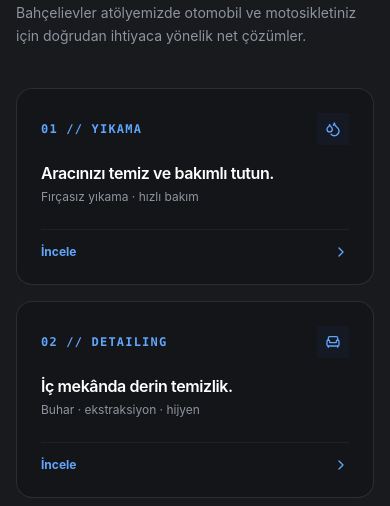
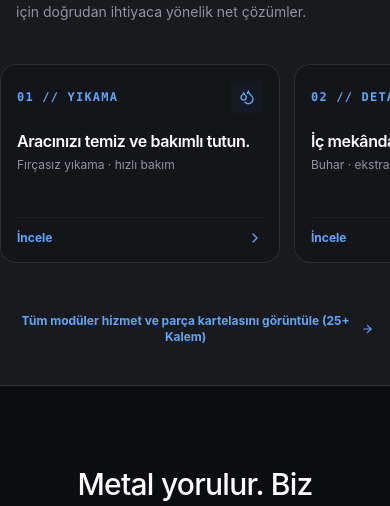
Before and after one commit to AgricolaC/bumex-garage-website, a Next.js app: page / in a window 390 px wide. Shown: the part 1097-1603 px from the top of the page. Built offline with nearby package versions, Linux system fonts and the light colour scheme.

Commit message:
feat(mobile): convert intent cards to horizontal snap carousel on mobile

```diff
--- a/src/components/landing/IntentCards.tsx
+++ b/src/components/landing/IntentCards.tsx
@@ -94,7 +94,7 @@ export function IntentCards({ theme }: IntentCardsProps) {
   return (
     <section
       id="niyet-secici"
-      className={`py-16 sm:py-20 px-4 sm:px-8 border-b transition-colors duration-200 ${
+      className={`py-10 md:py-20 px-4 sm:px-8 border-b transition-colors duration-200 ${
         isCream
           ? 'bg-[#F2EDE9] border-[#6C6A6B]/20 text-[#0D0D0D]'
           : 'bg-[#181A1D] border-white/10 text-white'
@@ -115,8 +115,8 @@ export function IntentCards({ theme }: IntentCardsProps) {
           </p>
         </div>
 
-        {/* 6 Niyet Kartı Izgarası (Tactile Machine Cards) */}
-        <div className="grid grid-cols-1 md:grid-cols-2 lg:grid-cols-3 gap-4 sm:gap-5">
+        {/* Mobile Snap Carousel (< md) + Desktop Grid (md:) */}
+        <div className="flex md:grid md:grid-cols-2 lg:grid-cols-3 gap-3.5 sm:gap-5 overflow-x-auto md:overflow-visible snap-x snap-mandatory pb-3 md:pb-0 -mx-4 px-4 md:mx-0 md:px-0 scrollbar-none">
           {INTENT_ITEMS.map((item) => {
             const Icon = item.icon;
 
@@ -124,7 +124,7 @@ export function IntentCards({ theme }: IntentCardsProps) {
               <Link
                 key={item.id}
                 href={item.href}
-                className={`btn-mechanical group p-6 rounded-2xl border flex flex-col justify-between transition-all duration-150 ${
+                className={`btn-mechanical group snap-start shrink-0 w-[78vw] max-w-[280px] md:w-auto p-4 sm:p-6 rounded-2xl border flex flex-col justify-between transition-all duration-150 ${
                   isCream
                     ? 'bg-white border-[#686D7A]/15 hover:border-[#1E3A8A] hover:shadow-lg'
                     : 'bg-[#141519] border-white/10 hover:border-[#2563EB] hover:shadow-xl hover:shadow-[#1E3A8A]/10'
@@ -161,7 +161,7 @@ export function IntentCards({ theme }: IntentCardsProps) {
                   </p>
                 </div>
 
-                <div className="mt-6 pt-3.5 border-t border-black/5 dark:border-white/5 flex items-center justify-between text-xs font-bold text-[#1E3A8A] dark:text-[#60A5FA]">
+                <div className="mt-4 sm:mt-6 pt-3 sm:pt-3.5 border-t border-black/5 dark:border-white/5 flex items-center justify-between text-xs font-bold text-[#1E3A8A] dark:text-[#60A5FA]">
                   <span>İncele</span>
                   <ChevronRight className="w-4 h-4 transform group-hover:translate-x-1 transition-transform" />
                 </div>
```
